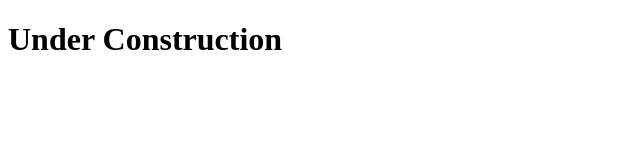
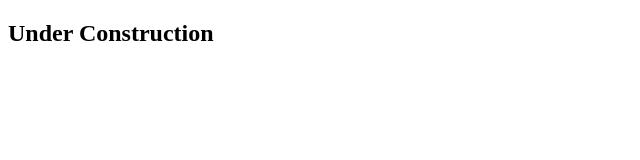
Before and after one commit to cballentine2012/cballentine2012.github.io, a website: page index.html in a window 1280 px wide. Shown: the whole page, without its empty margins (0-640 px from the left). Drawn offline with Linux system fonts and the light colour scheme.

Commit message:
Changed header types

```diff
--- a/index.html
+++ b/index.html
@@ -6,7 +6,7 @@
 </head>
 
 <body>
-    <h1>Under Construction</h1>
+    <h2>Under Construction</h2>
 </body>
 
 </html>
```
